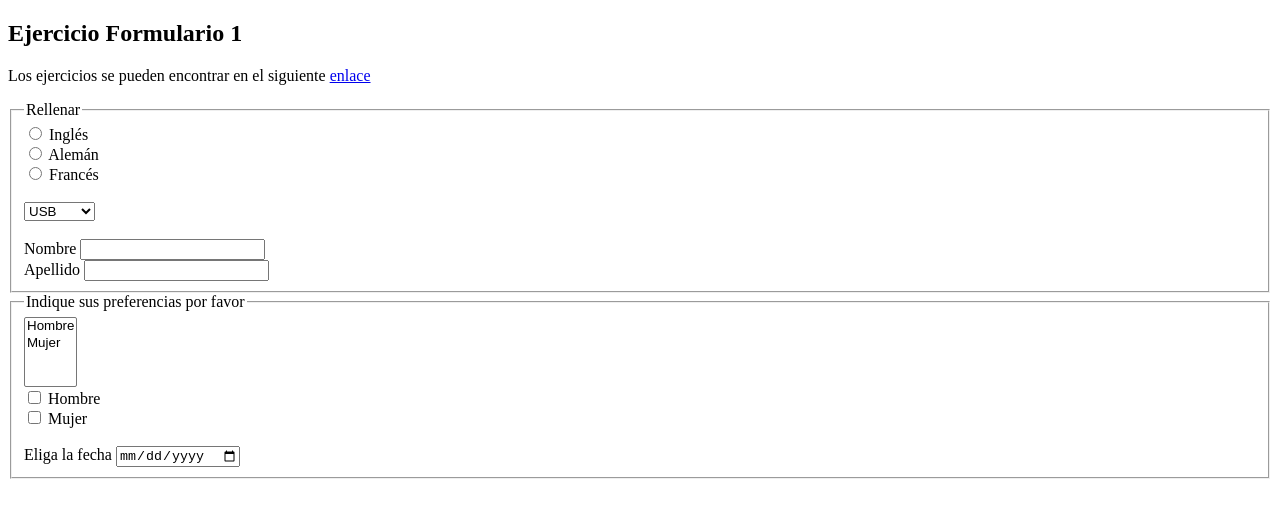
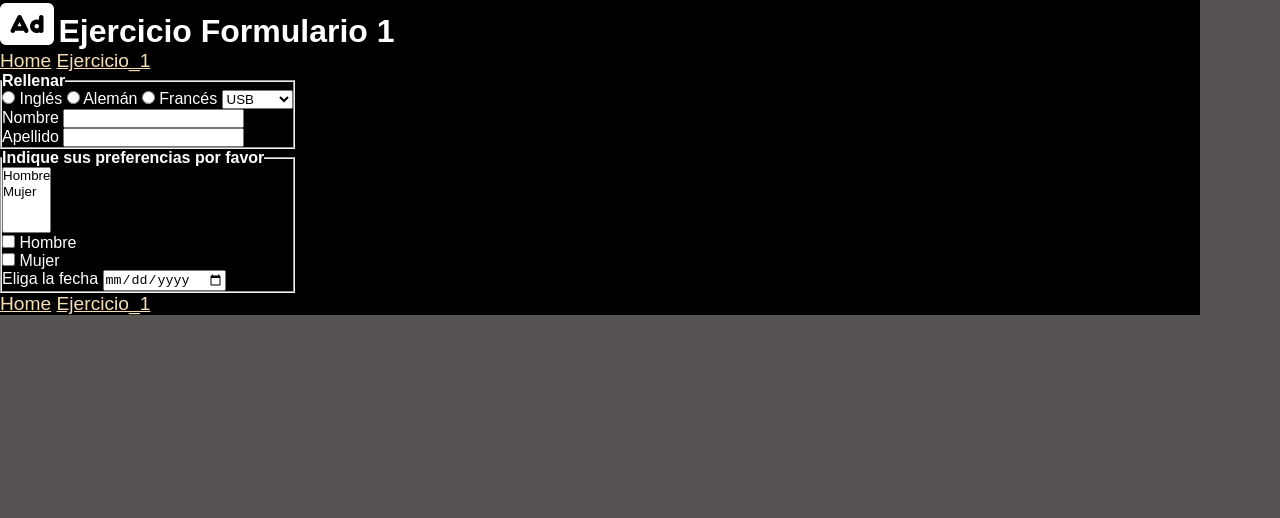
Before and after one commit to chrisWO92/Ejercicios_Formularios, a plain HTML site: page pages/ejercicio1.html in a window 1280 px wide. Drawn offline with Linux system fonts and the light colour scheme; a web font is replaced by a local one.

Commit message:
css style

```diff
--- /dev/null
+++ b/css/style.css
@@ -0,0 +1,71 @@
+
+
+/*
+
+Comenzando a maquetar en CSS :)
+
+*/
+
+* {
+    margin: 0px;
+    padding: 0px;
+}
+
+body {
+
+    background-color: rgba(51, 45, 45, 0.816);
+    font-size: 100%;
+    width: 1000px;
+
+}
+
+h2 {
+    font-size: 2rem;
+    display: inline-block;
+}
+
+.container {
+    font-family: 'Yaldevi', sans-serif;
+    color: white;
+    background-color: black;
+    width: 1200px;
+}
+
+a {
+    color: wheat;
+}
+
+.menu {
+    list-style-type: none;
+    border-radius: 2px;
+    border-color: lawngreen;
+    font-size: 1.2rem;
+}
+
+li {
+    display: inline-block;
+}
+
+form {
+    width: ;
+    display: inline-block;
+}
+
+form fieldset legend {
+    font-style: inherit;
+    font-weight: bold;
+}
+
+.opcion_radio {
+    display: inline-block;
+}
+
+i {
+    font-size: 3rem;
+    color: white;
+
+}
+
+header {
+    display: inline-block;
+}
--- a/pages/ejercicio1.html
+++ b/pages/ejercicio1.html
@@ -5,32 +5,50 @@
     <meta charset="UTF-8">
     <meta http-equiv="X-UA-Compatible" content="IE=edge">
     <meta name="viewport" content="width=device-width, initial-scale=1.0">
-    <link rel="stylesheet" href="css/style.css">
+    <script src="https://kit.fontawesome.com/c4657e955b.js" crossorigin="anonymous"></script>
+    <link rel="stylesheet" href="../css/style.css">
+    <link rel="preconnect" href="https://fonts.googleapis.com">
+    <link rel="preconnect" href="https://fonts.gstatic.com" crossorigin>
+    <link href="https://fonts.googleapis.com/css2?family=Yaldevi:wght@500&display=swap" rel="stylesheet">
     <title>Ejercicio 1</title>
 </head>
 
 <body>
 
+    <div class="container">
+        <header>
+            <i class="fas fa-ad"></i>
             <h2>Ejercicio Formulario 1</h2>
 
-    <p>Los ejercicios se pueden encontrar en el siguiente <a
-            href="https://oscarmaestre.github.io/lenguajes_marcas/ejercicios/formularios/anexo_formularios.html#formulario-1"
-            target="__blank">enlace</a></p>
+            <nav>
+                <ul class="menu">
+                    <li><a href="../index.html">Home</a></li>
+                    <li><a href="https://oscarmaestre.github.io/lenguajes_marcas/ejercicios/formularios/anexo_formularios.html#formulario-1"
+                            target="__blank">Ejercicio_1</a></li>
+                </ul>
+            </nav>
+
+        </header>
+
+        <main>
 
             <form action="#" method="POST" target="__blank">
 
                 <fieldset>
 
                     <legend>Rellenar</legend>
+                    <div class="opcion_radio">
                         <input type="radio" id="inglesID" name="ingles" value="Inglés">
-            <label for="inglesID">Inglés</label> <br>
+                        <label for="inglesID">Inglés</label>
+                    </div>
+                    <div class="opcion_radio">
                         <input type="radio" id="alemanID" name="aleman" value="Alemán">
-            <label for="alemanID">Alemán</label> <br>
+                        <label for="alemanID">Alemán</label>
+                    </div>
+                    <div class="opcion_radio">
                         <input type="radio" id="francesID" name="frances" value="Francés">
                         <label for="francesID">Francés</label>
-
-            <br>
-            <br>
+                    </div>
 
                     <select name="conector" id="conectorID">
                         <option value="USB">USB</option>
@@ -38,14 +56,14 @@
                         <option value="PS2">PS2</option>
                     </select>
 
-            <br>
-            <br>
-
+                    <div class="input_text">
                         <label for="nombreID">Nombre</label>
                         <input type="text" id="nombreID" name="nombre">
-            <br>
+                    </div>
+                    <div class="input_text">
                         <label for="apellidoID">Apellido</label>
                         <input type="text" id="apellidoID" name="apellido">
+                    </div>
 
 
                 </fieldset>
@@ -57,21 +75,34 @@
                         <option value="hombre">Hombre</option>
                         <option value="mujer">Mujer</option>
                     </select>
-            <br>
+                    <div class="opcion_checkbox">
                         <input type="checkbox" name="sexohombrename" value="sexohombre">
                         <label for="sexohombrename">Hombre</label>
-            <br>
+                    </div>
+                    <div class="opcion_checkbox">
                         <input type="checkbox" name="sexomujername" value="sexohmujer">
                         <label for="sexomujername">Mujer</label>
-            <br>
-            <br>
+                    </div>
+                    <div class="opcion_checkbox">
                         <label for="fecha">Eliga la fecha</label>
                         <input type="date" id="fechaID" name="fecha">
+                    </div>
 
                 </fieldset>
 
             </form>
 
+        </main>
+        <footer>
+            <ul class="menu">
+                <li><a href="../index.html">Home</a></li>
+                <li><a href="https://oscarmaestre.github.io/lenguajes_marcas/ejercicios/formularios/anexo_formularios.html#formulario-1"
+                        target="__blank">Ejercicio_1</a></li>
+            </ul>
+        </footer>
+
+    </div>
+
 </body>
 
 </html>
```
Also changed, not shown: index.html (+2 -0 lines), pages/ejercicio2.html (+5 -0 lines), pages/ejercicio3.html (+5 -0 lines), pages/ejercicio4.html (+5 -0 lines), pages/ejercicio5.html (+5 -0 lines). Lines whose indentation alone changed are shown as unchanged.
